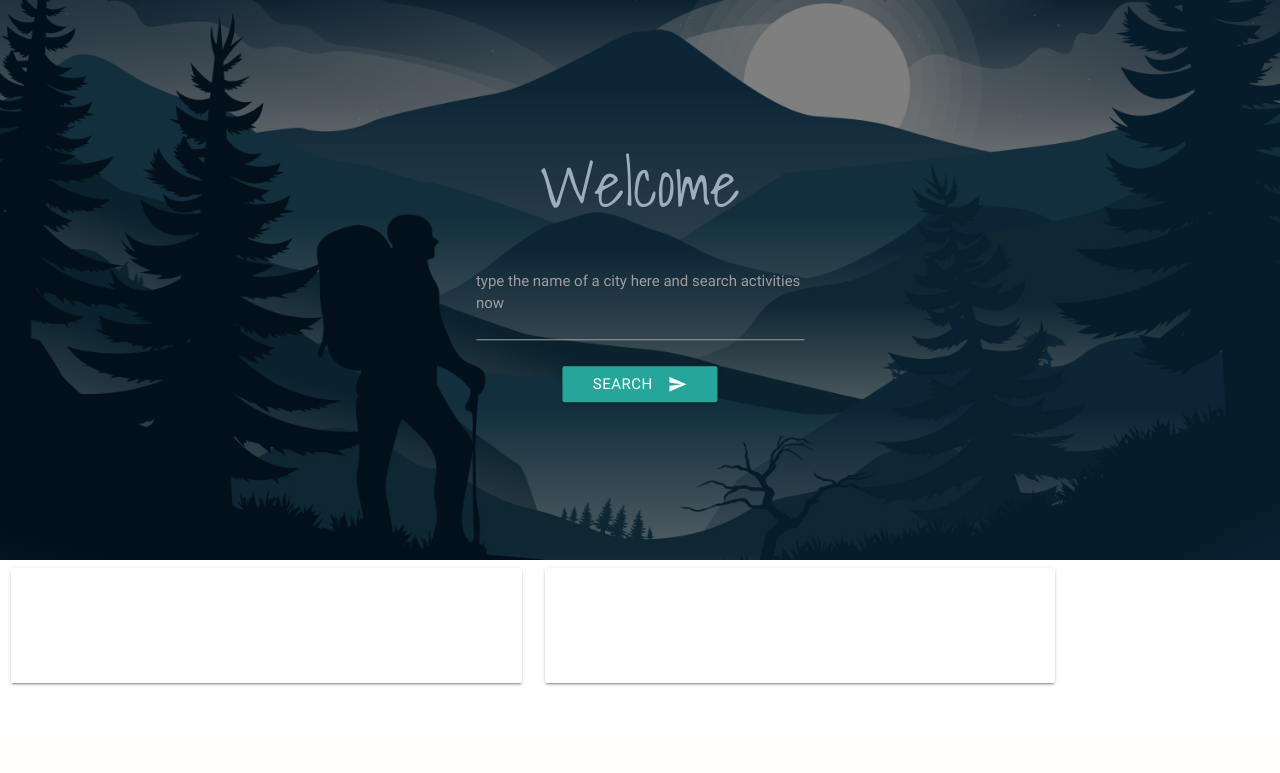
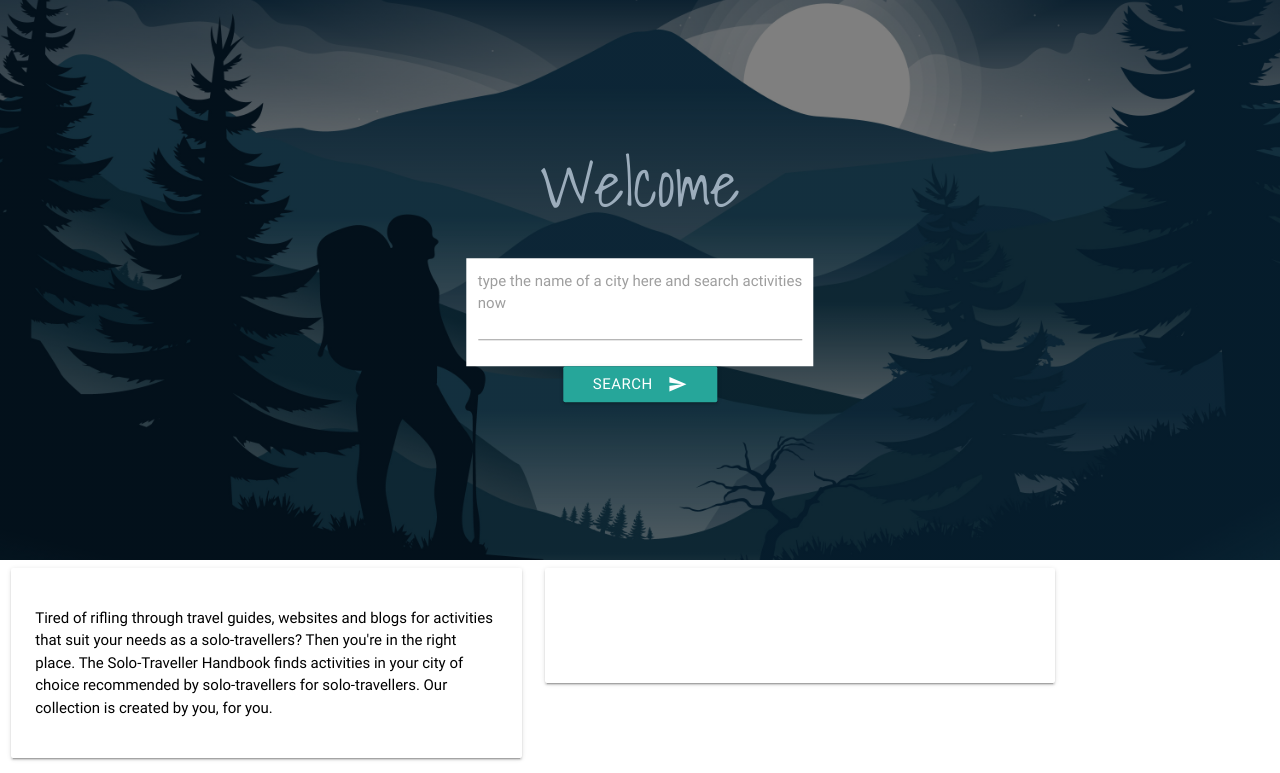
Before and after one commit to nafeesahyounis/data-centric-dev-project, a Flask app: page / in a window 1280 px wide. Shown: the part 64-837 px from the top of the page. Before the commit the page ends 750 px from the top, so only its background shows below. Run offline with Flask 2, Linux system fonts and the light colour scheme; data that the repository does not hold is empty; some libraries are stand-ins or nearby versions.

Commit message:
text added to landing page

```diff
--- a/templates/pages/index.html
+++ b/templates/pages/index.html
@@ -6,29 +6,28 @@
     <div class="row search-bar">
     <form class="col s12" action="{{url_for('find_activity')}}" method="POST">
       <div class="row">
-        <div class="input-field col s12">
-          <textarea id="textarea1" class="materialize-textarea" name="city"></textarea>
+        <div class="input-field col s12" style="background-color:white;">
+           <textarea id="textarea1" class="materialize-textarea" name="city"></textarea>
           <label for="textarea1">type the name of a city here and search activities now</label>
-    <button class="btn waves-effect waves-light" type="submit" name="action">Search
+
+
+        </div>
+<button class="btn waves-effect waves-light" type="submit" name="action">Search
     <i class="material-icons right">send</i>
   </button>
-
-        </div>
-
       </div>
     </form>
   </div>
   </div>
 </div>
 <div class="row">
-    <div class="col s4 m5">
+    <div class="col s6 m5">
       <div class="card-panel">
-        <span class="white-text">I am a very simple card. I am good at containing small bits of information.
-        I am convenient because I require little markup to use effectively. I am similar to what is called a panel in other frameworks.
+        <span class="black-text"> <p>Tired of rifling through travel guides, websites and blogs for activities that suit your needs as a solo-travellers? Then you're in the right place. The Solo-Traveller Handbook finds activities in your city of choice recommended by solo-travellers for solo-travellers. Our collection is created by you, for you. </p>
         </span>
       </div>
     </div>
-    <div class="col s4 m5">
+    <div class="col s6 m5">
       <div class="card-panel">
         <span class="white-text">I am a very simple card. I am good at containing small bits of information.
         I am convenient because I require little markup to use effectively. I am similar to what is called a panel in other frameworks.
```
